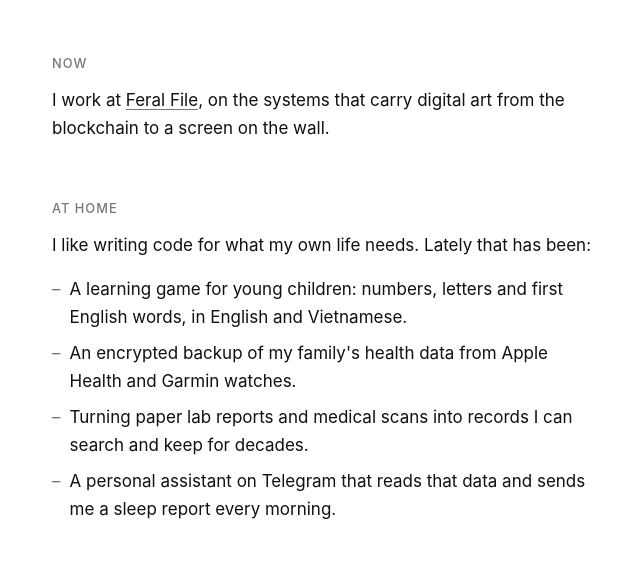
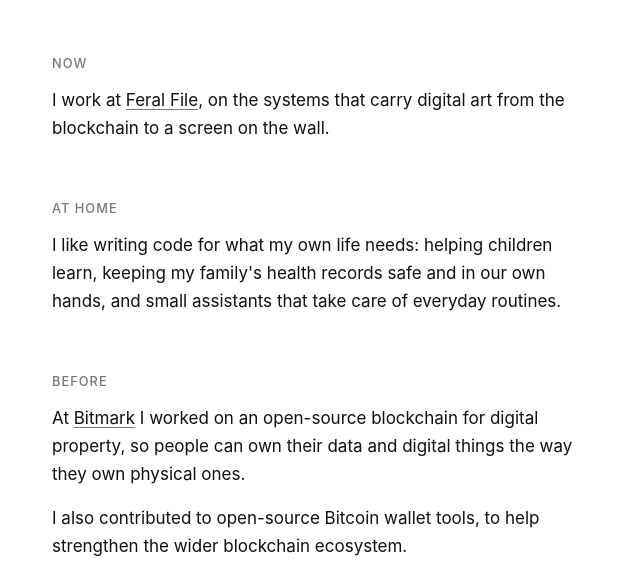
Before and after one commit to jollyjoker992/jollyjoker992.github.io, a plain HTML site: page index.html in a window 1280 px wide. Shown: the part 219-795 px from the top of the page, without its empty margins (316-956 px from the left). Drawn offline with Linux system fonts and the light colour scheme.

Commit message:
Keep the page general: no specific projects

```diff
--- a/assets/style.css
+++ b/assets/style.css
@@ -34,6 +34,3 @@ a { color: inherit; text-underline-offset: 3px; text-decoration-color: var(--mut
 a:hover { text-decoration-color: currentColor; }
 footer { margin-top: 3.5rem; color: var(--muted); font-size: 0.9rem; }
 footer a { color: var(--muted); }
-ul { margin: 0 0 1rem; padding: 0; list-style: none; }
-li { position: relative; padding-left: 1.1rem; margin-bottom: 0.5rem; }
-li::before { content: "–"; position: absolute; left: 0; color: var(--muted); }
--- a/index.html
+++ b/index.html
@@ -40,18 +40,12 @@
   <p>I work at <a href="https://feralfile.com">Feral File</a>, on the systems that carry digital art
     from the blockchain to a screen on the wall.</p>
   <h2>At home</h2>
-  <p>I like writing code for what my own life needs. Lately that has been:</p>
-  <ul>
-    <li>A learning game for young children: numbers, letters and first English words, in English and Vietnamese.</li>
-    <li>An encrypted backup of my family's health data from Apple Health and Garmin watches.</li>
-    <li>Turning paper lab reports and medical scans into records I can search and keep for decades.</li>
-    <li>A personal assistant on Telegram that reads that data and sends me a sleep report every morning.</li>
-  </ul>
+  <p>I like writing code for what my own life needs: helping children learn, keeping my family's
+    health records safe and in our own hands, and small assistants that take care of everyday routines.</p>
 
   <h2>Before</h2>
   <p>At <a href="https://bitmark.com">Bitmark</a> I worked on an open-source blockchain for digital property,
-    so people can own their data and digital things the way they own physical ones.
-    I built on its node, its Java SDK and Android apps, including Spring, an app for taking your Facebook data back.</p>
+    so people can own their data and digital things the way they own physical ones.</p>
   <p>I also contributed to open-source Bitcoin wallet tools, to help strengthen the wider blockchain ecosystem.</p>
 
   <footer>
```
